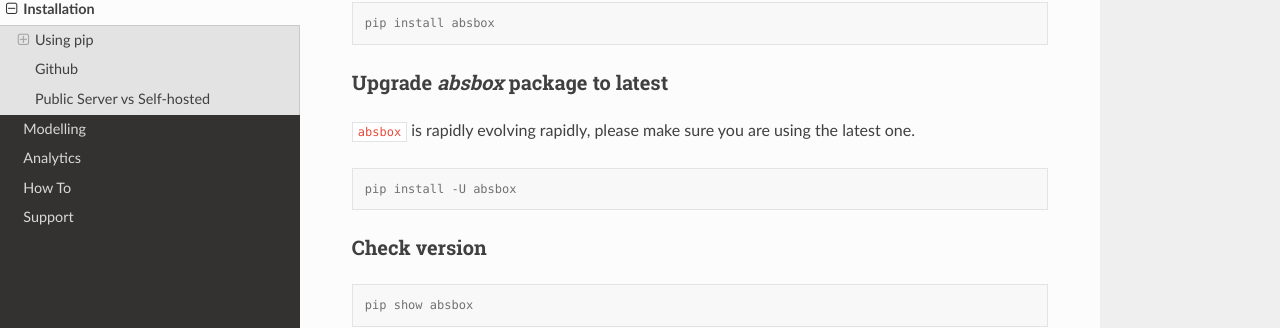
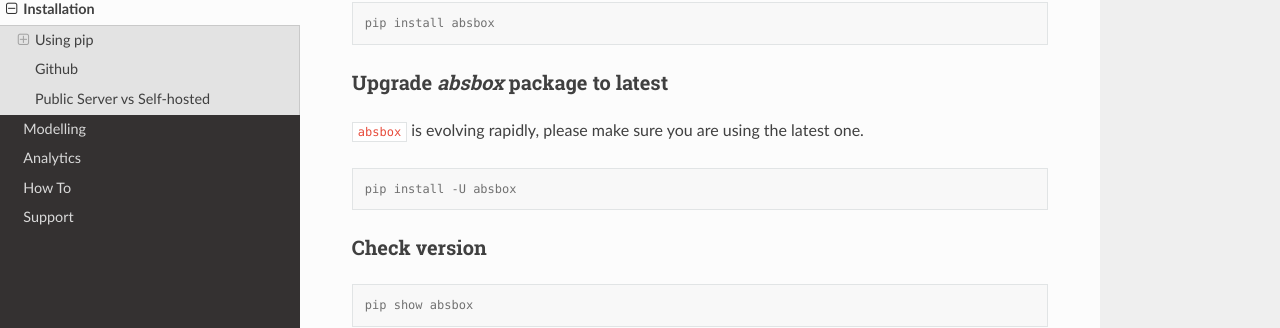
Before and after one commit to yellowbean/absbox-doc, a Sphinx documentation site: the page built from docs/source/installation.rst, in a window 1280 px wide and 900 px high, scrolled down 327 px. Shown: the part 137-465 px from the top of the window. Built offline with Sphinx 7.4.7 and the Read the Docs theme 2.0.0, drawn with Linux system fonts in a browser that asks for light colours.

```diff
--- a/docs/source/installation.rst
+++ b/docs/source/installation.rst
@@ -18,7 +18,7 @@ Using pip
 Upgrade `absbox` package to latest
 ^^^^^^^^^^^^^^^^^^^^^^^^^^^^^^^^^^^
 
-``absbox`` is rapidly evolving rapidly, please make sure you are using the latest one.
+``absbox`` is evolving rapidly, please make sure you are using the latest one.
 
 .. code-block:: console
 
@@ -59,6 +59,12 @@ Public Server vs Self-hosted
 
 ``absbox`` needs connecting to an ``Hastructure`` engine behind the scene. User can choose a public one or use it's own if user is keen on privacy and performance.
 
+.. image:: img/user_choose_server.png
+  :width: 600
+  :alt: user_choose_server
+
+
+
 .. code-block:: python
 
    from absbox import API
```
Also changed, not shown: docs/source/img/user_choose_server.png (added).
